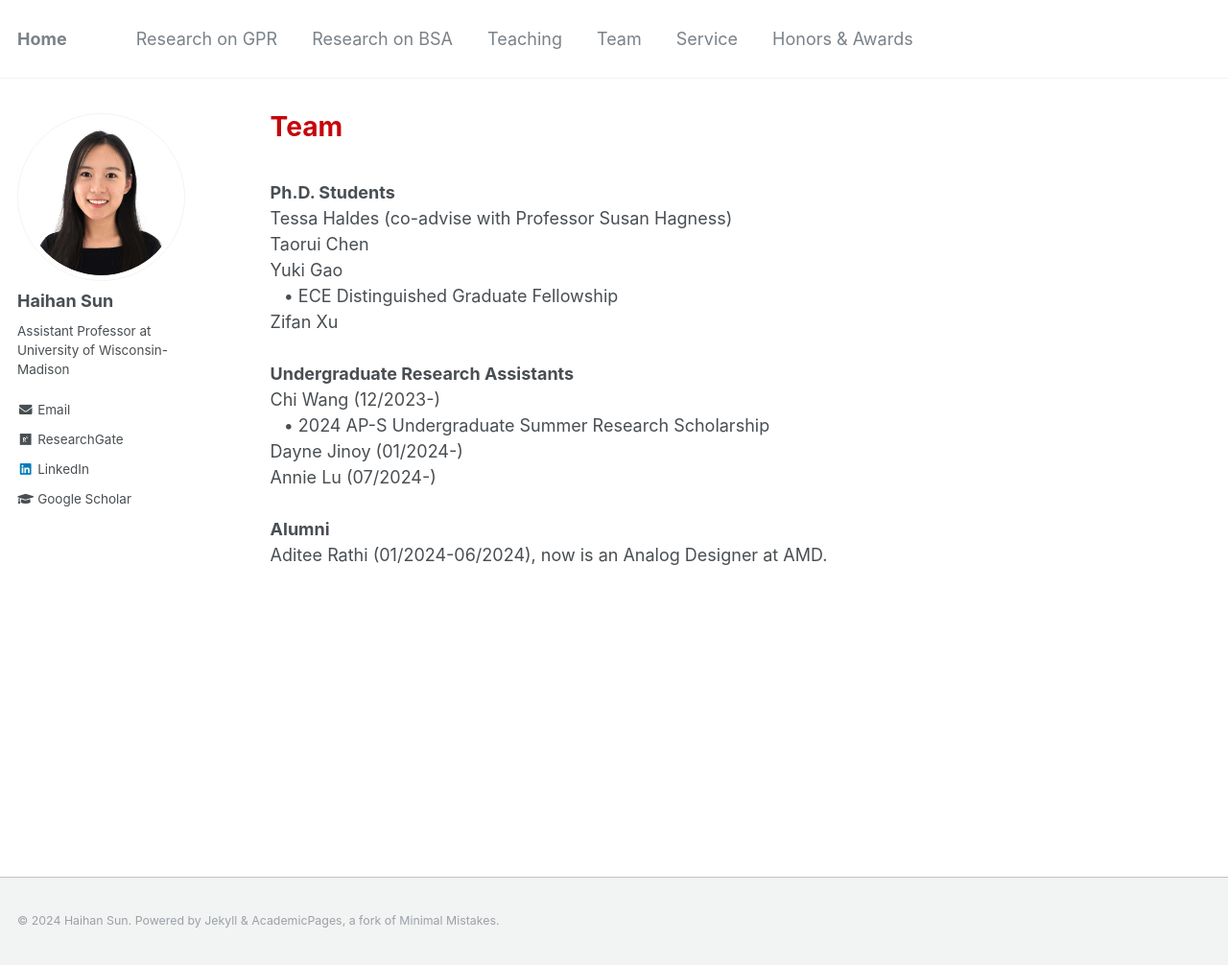
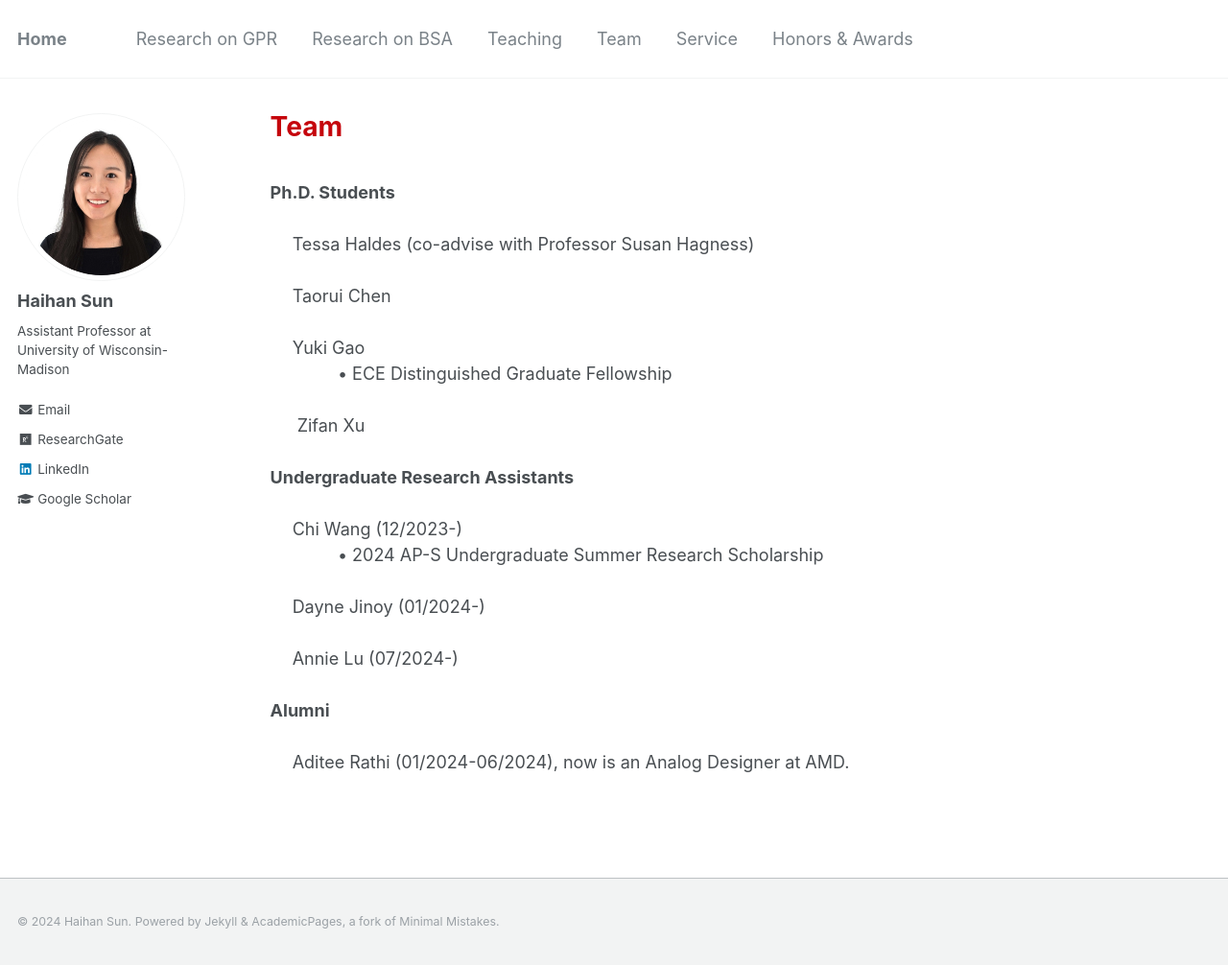
Before and after one commit to Haihan-Sun/Haihan-Sun.github.io, a Jekyll site: the page built from _pages/group.html, in a window 1280 px wide and 1006 px high. Shown: the whole window at 96% size. Built offline with Jekyll 4.4.1, drawn with Linux system fonts in a browser that asks for light colours.

```diff
--- a/_pages/group.html
+++ b/_pages/group.html
@@ -6,20 +6,29 @@ author_profile: true
 ---
 <br>
 <b>Ph.D. Students</b> <br>
-Tessa Haldes (co-advise with Professor Susan Hagness) <br>
-Taorui Chen <br>
-Yuki Gao <br>
- &ensp;  &#x2022; ECE Distinguished Graduate Fellowship <br>
-Zifan Xu <br>
+<br>
+ &ensp; &ensp;Tessa Haldes (co-advise with Professor Susan Hagness) <br>
+ <br>
+ &ensp; &ensp;Taorui Chen <br>
+ <br>
+ &ensp; &ensp;Yuki Gao   <br>
+ &ensp; &ensp; &ensp; &ensp; &ensp;  &#x2022; ECE Distinguished Graduate Fellowship <br>
+ <br>
+
+&ensp; &ensp; Zifan Xu <br>
 <br>
 
 
 <b>Undergraduate Research Assistants</b><br>
-Chi Wang (12/2023-) <br>
-&ensp;  &#x2022; 2024 AP-S Undergraduate Summer Research Scholarship <br>
-Dayne Jinoy (01/2024-)<br>
-Annie Lu (07/2024-)<br>
+<br>
+ &ensp; &ensp;Chi Wang (12/2023-) <br>
+ &ensp; &ensp; &ensp; &ensp; &ensp; &#x2022; 2024 AP-S Undergraduate Summer Research Scholarship <br>
+ <br>
+ &ensp; &ensp;Dayne Jinoy (01/2024-)<br>
+ <br>
+ &ensp; &ensp;Annie Lu (07/2024-)<br>
 <br>
 
 <b>Alumni</b> <br>
-Aditee Rathi (01/2024-06/2024), now is an Analog Designer at AMD. <br>
+<br>
+ &ensp; &ensp;Aditee Rathi (01/2024-06/2024), now is an Analog Designer at AMD. <br>
```
